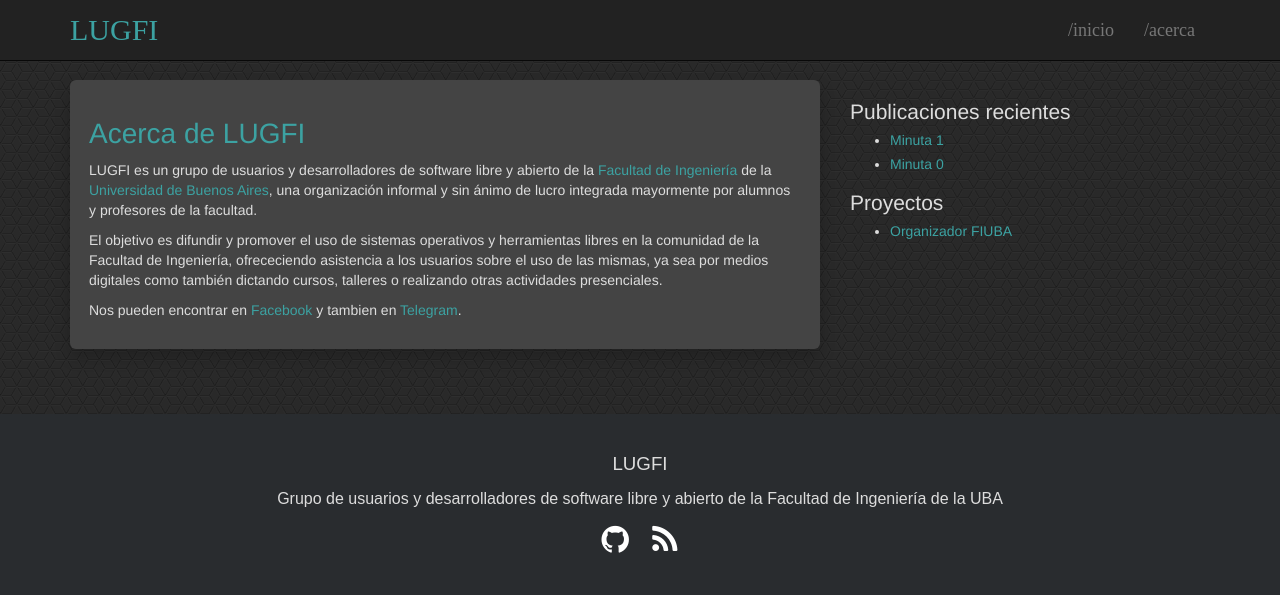
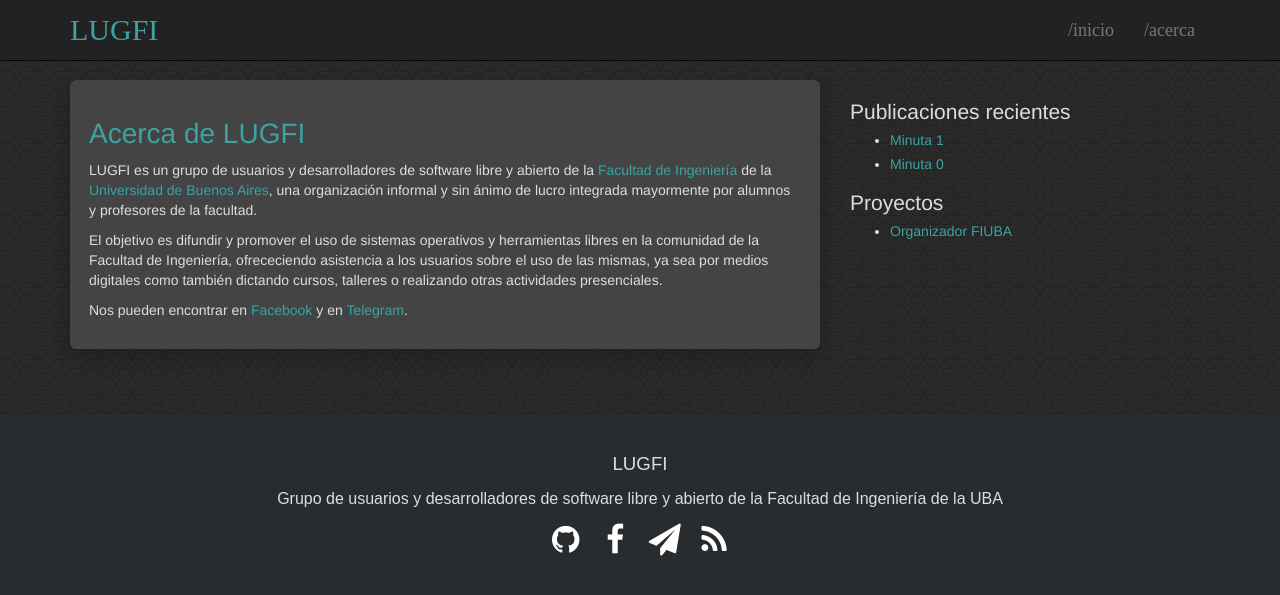
Before and after one commit to lugfi/lugfi.github.io, a Jekyll site: the page built from acerca.md, in a window 1280 px wide. Shown: the top 595 px of the page. Built offline with Jekyll 4.4.1, drawn with Linux system fonts in a browser that asks for light colours.

Commit message:
Agrego iconos de facebook y telegram en el footer. Corrijo error de tilde en la ultima minuta.

```diff
--- a/_includes/footer.html
+++ b/_includes/footer.html
@@ -8,7 +8,15 @@
 
       <ul class="social-media">
         <li>
-          <a title="{{ site.github_username }} on Github" href="https://github.com/{{ site.github_username }}" target="_blank"><i class="fa fa-github fa-2x"></i></a>
+          <a title="{{ site.title }} en Github" href="https://github.com/{{ site.github_username }}" target="_blank"><i class="fa fa-github fa-2x"></i></a>
+        </li>
+
+        <li>
+          <a title="{{ site.title }} en Facebook" href="https://facebook.com/groups/lugfi" target="_blank"><i class="fa fa-facebook fa-2x"></i></a>
+        </li>
+
+        <li>
+          <a title="{{ site.title }} en Telegram" href="https://telegram.me/joinchat/AHsQQT-zSbFrpCbq09ojpw" target="_blank"><i class="fa fa-paper-plane fa-2x"></i></a>
         </li>
 
         <li>
--- a/acerca.md
+++ b/acerca.md
@@ -14,4 +14,5 @@
 los usuarios sobre el uso de las mismas, ya sea por medios digitales como
 también dictando cursos, talleres o realizando otras actividades presenciales.
 
-Nos pueden encontrar en [Facebook](https://www.facebook.com/groups/228033617583220/)  y tambien en [Telegram](https://telegram.me/joinchat/AHsQQT-zSbFrpCbq09ojpw).
+Nos pueden encontrar en [Facebook](https://facebook.com/groups/lugfi) y en
+[Telegram](https://telegram.me/joinchat/AHsQQT-zSbFrpCbq09ojpw).
```
Also changed, not shown: _posts/2016-08-09-minuta-1.md (+3 -3 lines).
